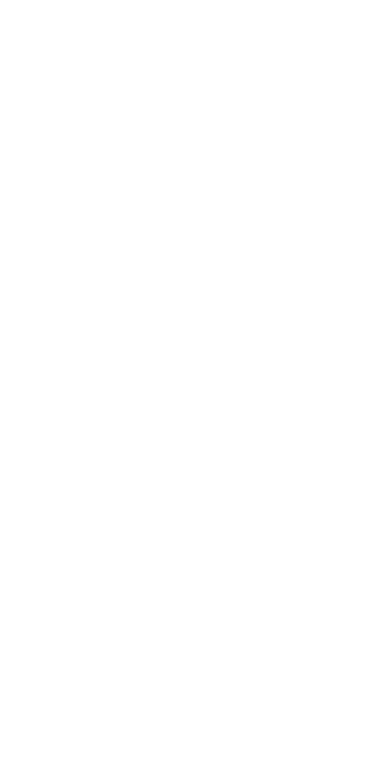
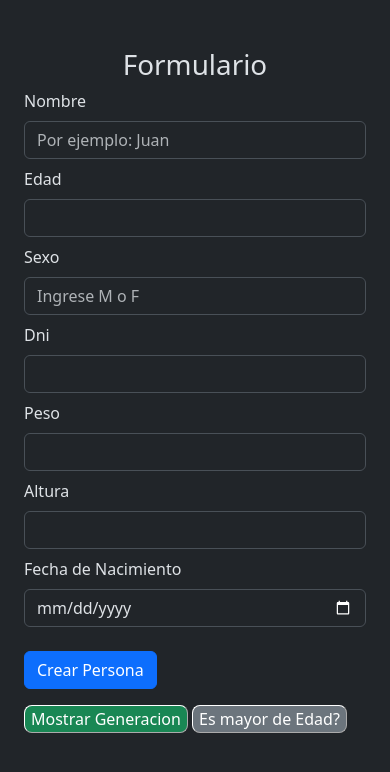
Before and after one commit to Lucaspozziok64/generaciones-JS, a plain HTML site: page index.html in a window 390 px wide. Drawn offline with nearby package versions, Linux system fonts and the light colour scheme.

Commit message:
creamos el maquetado del formulario icluyendo estilos, input, label y agregamos bootsrap para dieseño responsive

```diff
--- a/index.html
+++ b/index.html
@@ -1,12 +1,55 @@
 <!DOCTYPE html>
-<html lang="es">
+<html lang="es" data-bs-theme="dark">
 <head>
     <meta charset="UTF-8">
     <meta name="viewport" content="width=device-width, initial-scale=1.0">
+    <link href="https://cdn.jsdelivr.net/npm/bootstrap@5.3.6/dist/css/bootstrap.min.css" rel="stylesheet" integrity="sha384-4Q6Gf2aSP4eDXB8Miphtr37CMZZQ5oXLH2yaXMJ2w8e2ZtHTl7GptT4jmndRuHDT" crossorigin="anonymous">
     <link rel="stylesheet" href="./css/style.css">
     <title>Practica JS</title>
 </head>
 <body>
+    <main class="my-5">
+        <section class="container">
+            <h1 class="text-center">Formulario</h1>
+            <form class="container">
+                <div class="mb-2">
+                    <label for="inputNombre" class="form-label">Nombre</label>
+                    <input type="text" class="form-control" placeholder="Por ejemplo: Juan" required>
+                </div>
+                <div class="mb-2">
+                    <label class="form-label">Edad</label>
+                    <input type="number" class="form-control" required>
+                </div>
+                <div class="mb-2">
+                    <label class="form-label">Sexo</label>
+                    <input type="text" class="form-control" placeholder="Ingrese M o F" required>
+                </div>
+                <div class="mb-2">
+                    <label class="form-label">Dni</label>
+                    <input type="number" class="form-control" required>
+                </div>
+                <div class="mb-2">
+                    <label class="form-label">Peso</label>
+                    <input type="number" class="form-control" required>
+                </div>
+                <div class="mb-2">
+                    <label class="form-label">Altura</label>
+                    <input type="number" class="form-control" required>
+                </div>
+                <div class="mb-4">
+                    <label class="form-label">Fecha de Nacimiento</label>
+                    <input type="date" class="form-control" required>
+                </div>
+                <button type="submit" class="btn btn-primary">Crear Persona</button>
+                <div class="my-3">
+                    <button type="button" class="bg-success border-1 rounded-3">Mostrar Generacion</button>
+                    <button type="button" class="bg-secondary border-1 rounded-3">Es mayor de Edad?</button>
+                </div>
+            </div>
+            </form>
+        </section>
+    </main>
     <script src="./js/app.js"></script>
+    <script src="https://cdn.jsdelivr.net/npm/bootstrap@5.3.6/dist/js/bootstrap.bundle.min.js" integrity="sha384-j1CDi7MgGQ12Z7Qab0qlWQ/Qqz24Gc6BM0thvEMVjHnfYGF0rmFCozFSxQBxwHKO" crossorigin="anonymous"></script>
 </body>
 </html>
```
